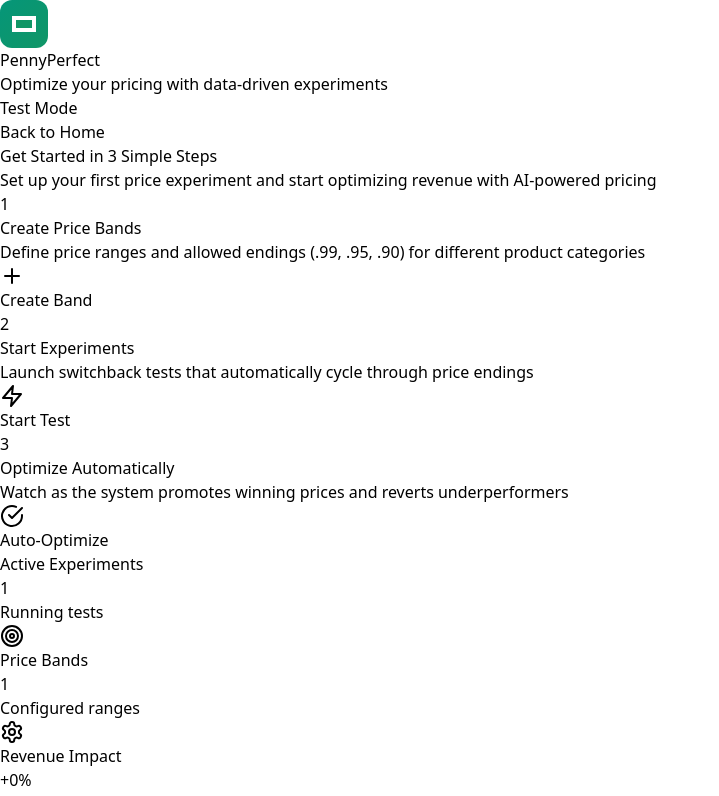
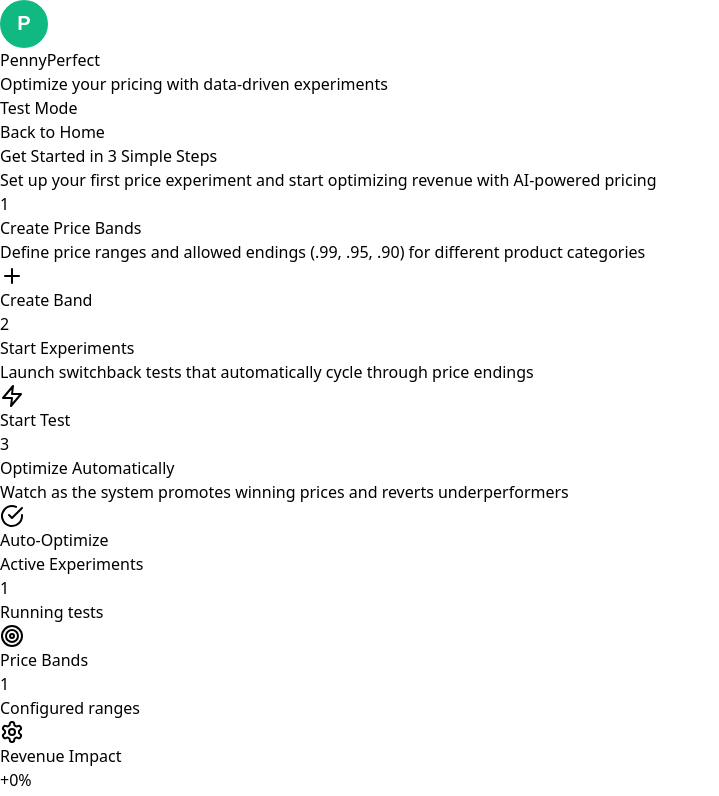
Before and after one commit to austingmcallister-forme/pennyperfect, a Next.js app: page /dashboard in a window 1280 px wide. Shown: the top 796 px of the page, without its empty margins (0-719 px from the left). Built offline with nearby package versions, Linux system fonts and the light colour scheme.

Commit message:
Fix logo display with Next.js Image component and create visible test logo

```diff
--- a/src/app/dashboard/page.tsx
+++ b/src/app/dashboard/page.tsx
@@ -2,6 +2,7 @@
 
 import { useState, useEffect } from 'react'
 import Link from 'next/link'
+import Image from 'next/image'
 import {
   Plus,
   TrendingUp,
@@ -81,10 +82,12 @@ export default function DashboardPage() {
           <div className="flex justify-between items-center py-6">
             <div>
               <div className="flex items-center">
-                <img
+                <Image
                   src="/logo.svg"
                   alt="PennyPerfect Logo"
-                  className="h-12 w-auto mr-3"
+                  width={48}
+                  height={48}
+                  className="mr-3"
                 />
                 <h1 className="text-4xl font-bold bg-gradient-to-r from-green-600 to-emerald-600 bg-clip-text text-transparent">
                   Penny<span className="italic">P</span>erfect
```
Also changed, not shown: public/logo.svg.
